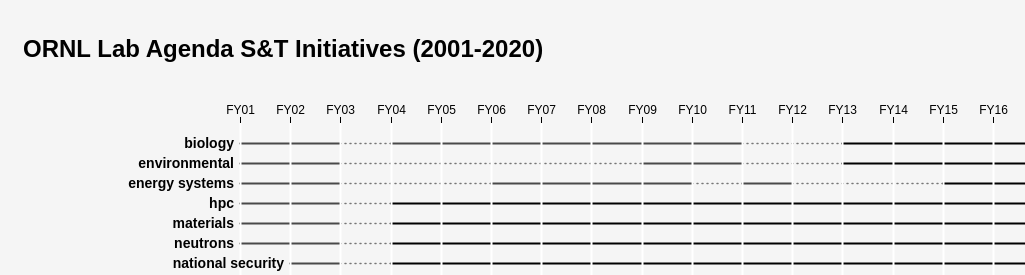
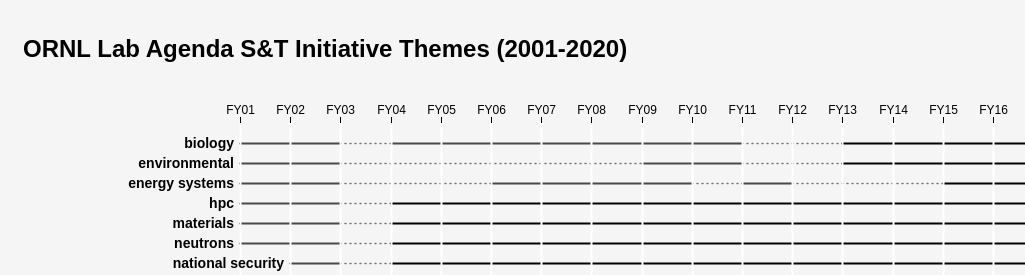
Before and after one commit to ORNL/ORAgendaVis, a plain HTML site: page index.html in a window 1280 px wide. Shown: the top 275 px of the page, 0-1025 px from the left. Drawn offline with Linux system fonts and the light colour scheme.

Commit message:
Changed title

```diff
--- a/index.html
+++ b/index.html
@@ -34,7 +34,7 @@
   <body>
     <table>
       <tr>
-        <td><h1>ORNL Lab Agenda S&amp;T Initiatives (2001-2020)</h1></td>
+        <td><h1>ORNL Lab Agenda S&amp;T Initiative Themes (2001-2020)</h1></td>
         <td id="logo"><img src="image/vista-logo.png" height=80 alt="ORNL VISTA Vis Lab"></img></td>
       </tr>
     </table>
```
